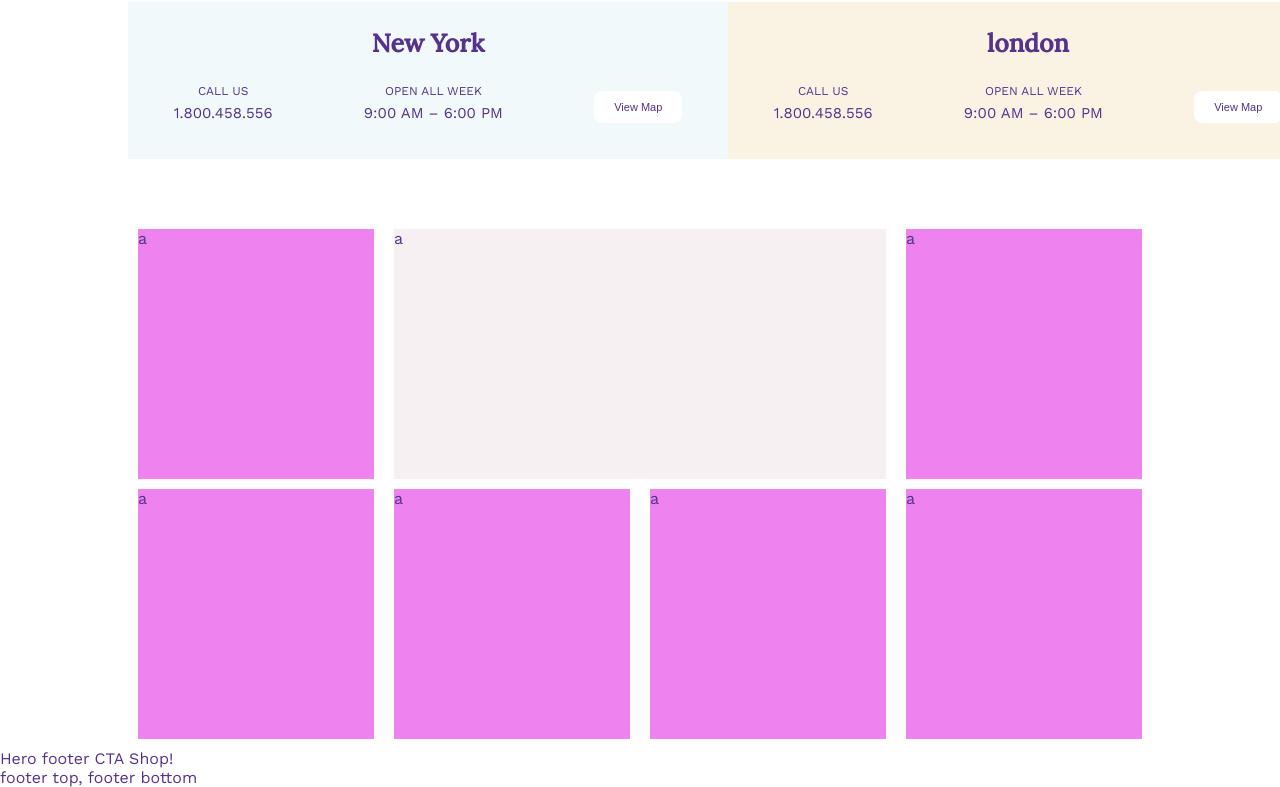
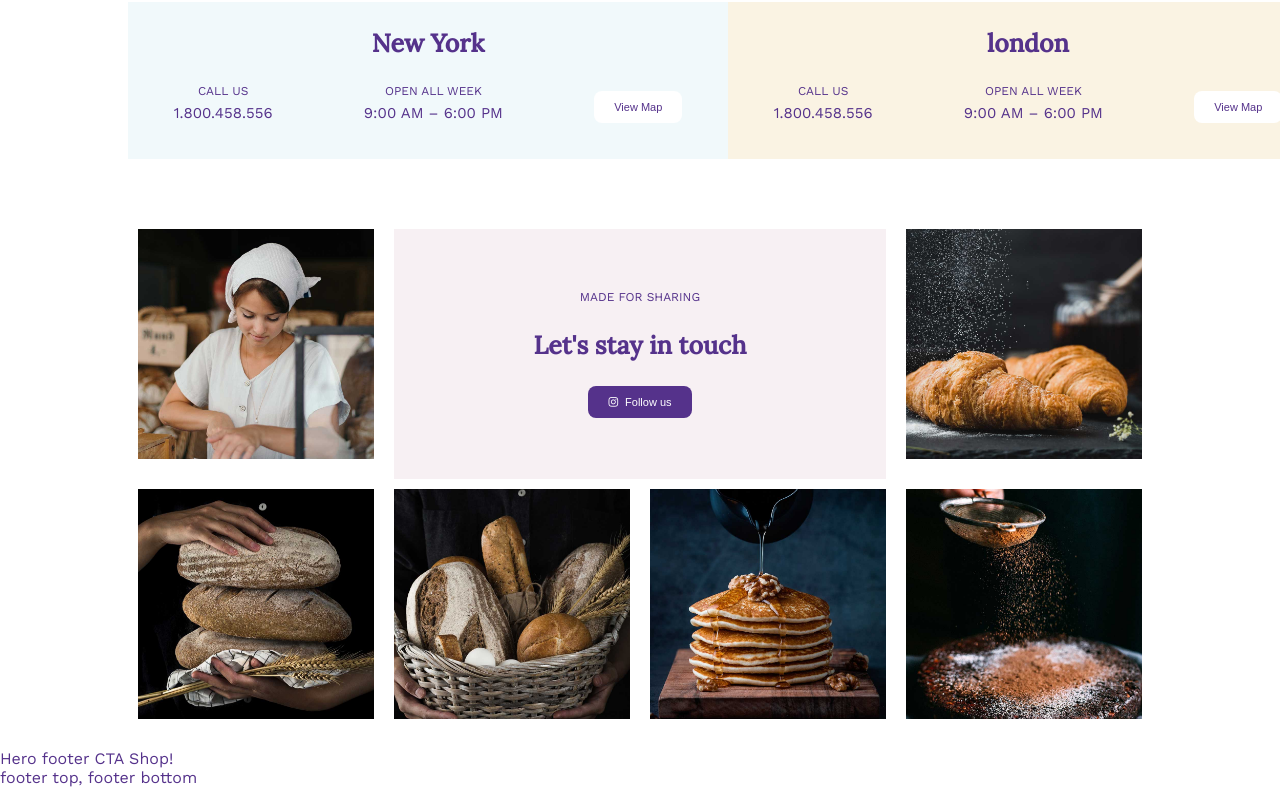
Before and after one commit to mariklim/proj-html-vuejs, a Vue app: page / in a window 1280 px wide. Shown: the part 5210-5997 px from the top of the page. Built offline with nearby package versions, Linux system fonts and the light colour scheme.

Commit message:
aggiunto images

```diff
--- a/src/components/Main/Contacts.vue
+++ b/src/components/Main/Contacts.vue
@@ -50,15 +50,26 @@
       </div>
     </section>
     <section class="social">
-        <div class="square_img">a</div>
-        <div class="box_CTA">a</div>
-        <div class="square_img">a</div>
+        <div class="square_img">
+          <img src="../../assets/image/social-1.jpg" alt="social">
+        </div>
+        <div class="box_CTA">
+          <div class="text">
+            <h5>MADE FOR SHARING</h5>
+            <h3>Let's stay in touch</h3>
+            <button class="btn_lilac"> <span><i class="fab fa-instagram"></i></span>
+              Follow us</button>
+          </div>
+        </div>
+        <div class="square_img">
+          <img src="../../assets/image/social-2.jpg" alt="social">
+        </div>
     </section>
     <div class="social">
-      <div class="square_img">a</div>
-      <div class="square_img">a</div>
-      <div class="square_img">a</div>
-      <div class="square_img">a</div>
+      <div class="square_img"><img src="../../assets/image/social-3.jpg" alt="social"></div>
+      <div class="square_img"><img src="../../assets/image/social-4.jpg" alt="social"></div>
+      <div class="square_img"><img src="../../assets/image/social-5.jpg" alt="social"></div>
+      <div class="square_img"><img src="../../assets/image/social-6.jpg" alt="social"></div>
     </div>
   </section>
 </template>
@@ -83,6 +94,7 @@ export default {
   .container_contacts {
     justify-content: space-between;
     display: flex;
+
     .adress {
       text-align: center;
       &.NY {
@@ -108,7 +120,7 @@ export default {
   width: 100%;
   height: 250px;
   display: flex;
-  // @include margin_top_bottom_70px;
+  @include margin_top_bottom_70px;
   @include container_80;
   @include section_header;
   margin-bottom: 10px;
@@ -117,15 +129,30 @@ export default {
       margin: 0 10px;
       width: calc(25% - 20px);
       height: 100%;
-      background-color: violet;
+      overflow: hidden;
+        img{
+          width: 100%;
+          object-fit: cover;
+        }
+
+
 
 
     }
     .box_CTA {
+      display: flex;
+      justify-content: center;
+      align-items: center;
       margin: 0 10px;
       width: calc(50% - 20px);
       height: 100%;
       background-color: $main_color_light;
+        .text{
+          text-align: center;
+        }
+        button span{
+          margin-right: .25rem;
+        }
 
 
     }
```
Also changed, not shown: 13 other files (tests, documents, lock files or other folders).
